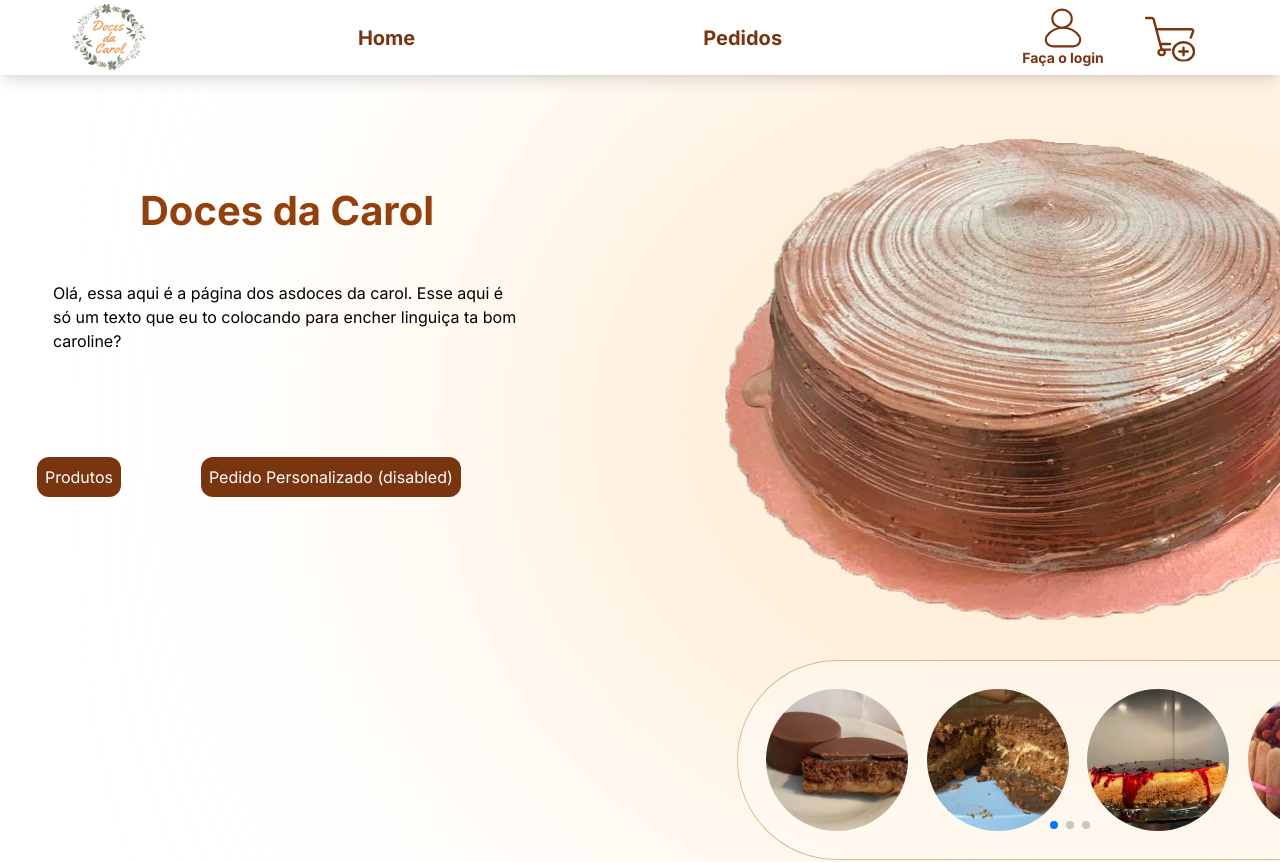
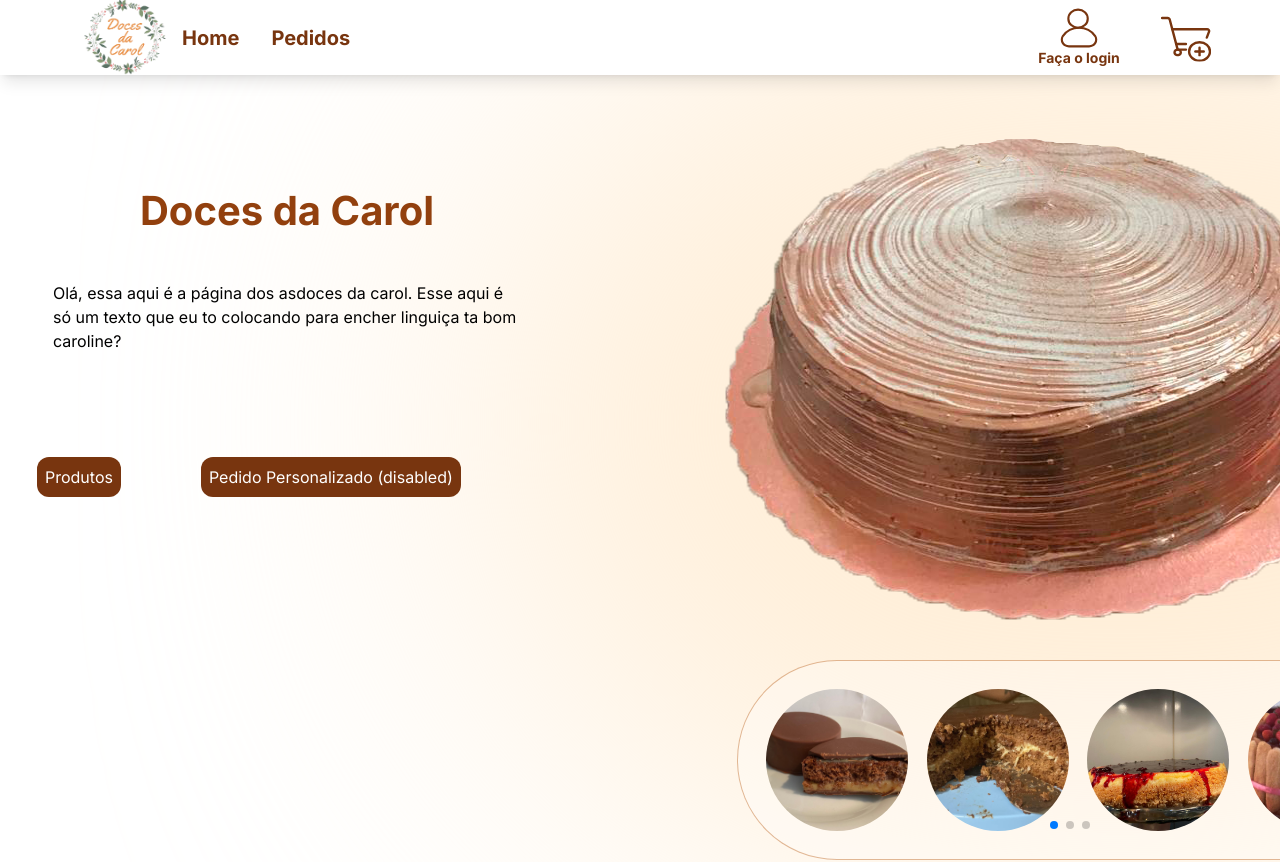
Before and after one commit to vicovaporub/doces-page, a Next.js app: page / in a window 1280 px wide. Shown: the top 862 px of the page. Built offline with nearby package versions, Linux system fonts and the light colour scheme.

Commit message:
fixed navbar

```diff
--- a/src/components/main-components/NavBar.tsx
+++ b/src/components/main-components/NavBar.tsx
@@ -12,24 +12,22 @@ export const NavBar = () => {
   return (
     <>
       <nav
-        className="flex h-[75px] sm:gap-4 bg-white shadow-lg   sm:justify-between
-      justify-center sm:px-16 text-amber-900"
+        className="flex w-auto h-[75px] sm:gap-4 bg-white shadow-lg
+      sm:justify-between justify-center sm:px-16 text-amber-900 z-50"
       >
+        <div className="flex items-center gap-3">
           <Link href="/">
             <Image
-            className="sm:ml-4 p-1 h-[75px] w-[90px] object-contain  lg:ml-0"
+              className="sm:ml-4 ml-2 h-[75px] w-[90px] object-contain  "
               src="/images/carol_logo.png"
               alt="logo"
               width={100}
               height={100}
             />
           </Link>
-        <div className="flex gap-4 sm:gap-8 mr-8">
-          <Link
-            className="items-center text-center justify-center flex "
-            href="/"
-          >
-            <h1 className="font-bold text-l sm:text-xl sm:mr-[20vw]">Home</h1>
+          <div className="flex gap-4 sm:gap-8  ">
+            <Link className="items-center text-center justify-center " href="/">
+              <h1 className="font-bold text-l sm:text-xl">Home</h1>
             </Link>
             <Link
               className="items-center text-center justify-center flex"
@@ -38,11 +36,12 @@ export const NavBar = () => {
               <h1 className="font-bold text-l sm:text-xl">Pedidos</h1>
             </Link>
           </div>
-        <div className="flex gap-4 sm:gap-8  sm:pr-0">
-          <div className="items-center text-center justify-center flex">
+        </div>
+        <div className="flex gap-4 sm:gap-8 sm:m-0 m-4  sm:pr-0 items-center">
+          <div className="flex items-center">
             <Login />
           </div>
-          <div className="flex mr-4 flex-col items-center justify-center">
+          <div className="flex items-center">
             <CartContainer />
           </div>
         </div>
--- a/src/components/sub-components/Login.tsx
+++ b/src/components/sub-components/Login.tsx
@@ -131,7 +131,7 @@ export const Login = () => {
   return (
     <div
       ref={loginRef}
-      className="relative justify-center items-center text-center w-[90px] cursor-pointer"
+      className="relative justify-center items-center text-center sm:w-[90px] w-[90px] cursor-pointer"
       style={{ zIndex: 9999 }}
     >
       {user.isLogged ? (
@@ -151,7 +151,7 @@ export const Login = () => {
       ) : (
         <div
           onClick={onLoginButtonClick}
-          className="flex flex-col items-center justify-center"
+          className="flex flex-col items-center justify-center "
         >
           <Image
             className="sm:h-[40px] sm:w-[40px]"
```
Lines whose indentation alone changed are shown as unchanged.
